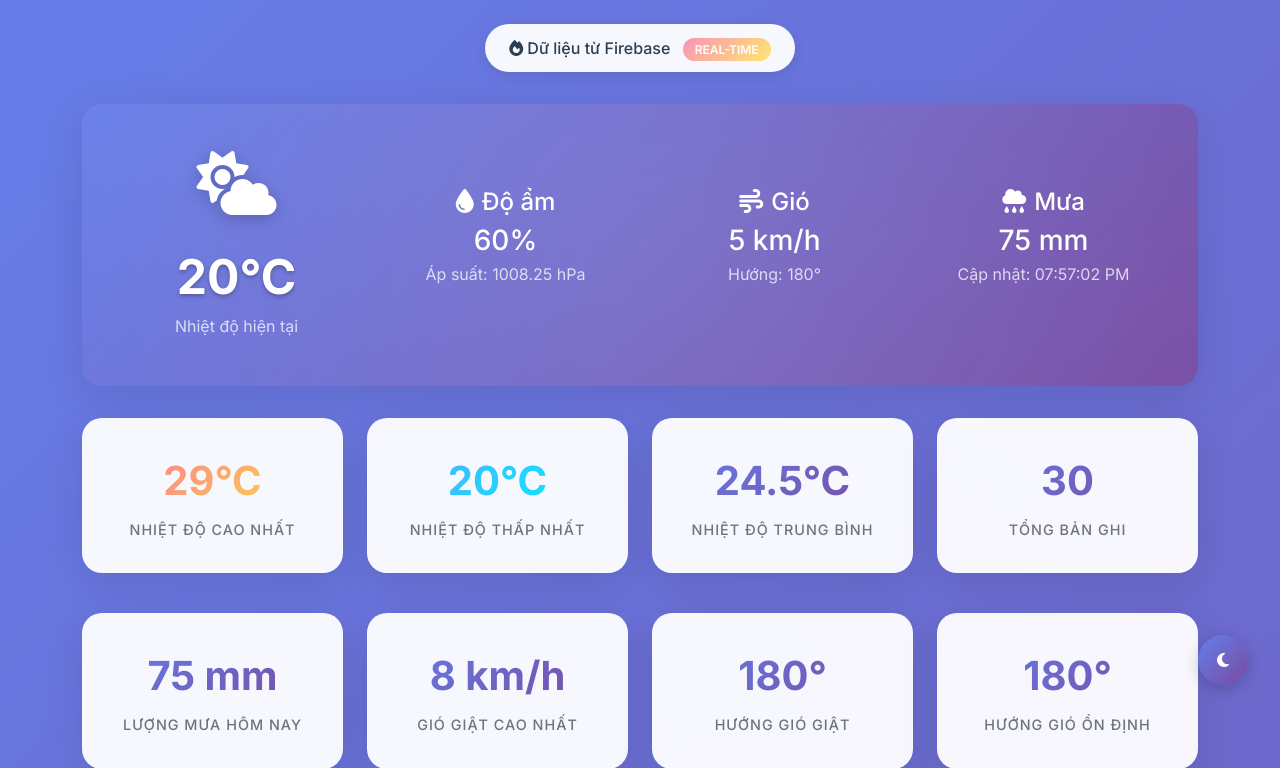
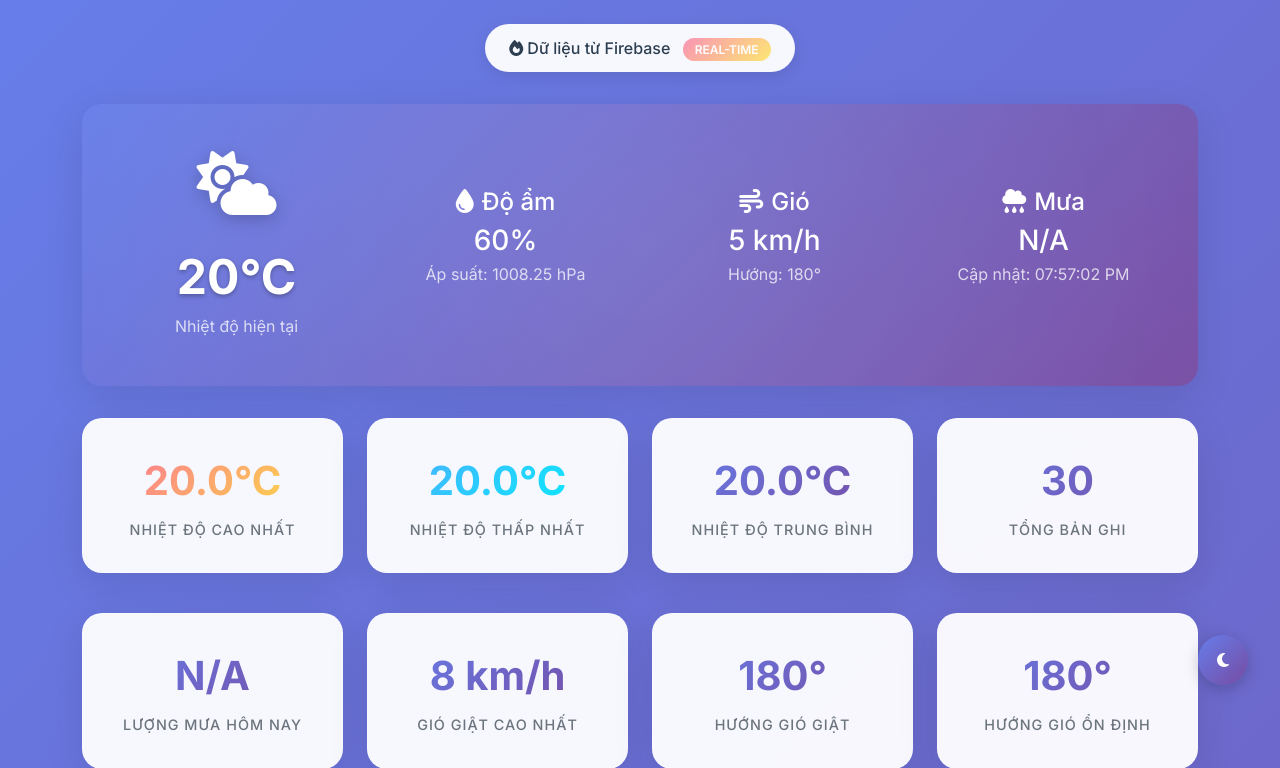
Before and after one commit to NguyenTanTan/weather_iot_vietfuture_2025, a Flask app: page / in a window 1280 px wide. Shown: the part 83-851 px from the top of the page. Run offline with Flask 3, Linux system fonts and the light colour scheme.

Commit message:
Update the processing data function

```diff
--- a/app.py
+++ b/app.py
@@ -3,7 +3,7 @@ import firebase_admin
 from firebase_admin import credentials, db
 import os
 from dotenv import load_dotenv
-from datetime import datetime, timedelta, timezone
+from datetime import datetime, timedelta, timezone, date
 import json
 import pytz
 
@@ -149,7 +149,7 @@ def get_default_weather_data():
             'temperature': 25.0 + (i % 10) - 5,  # Vary temperature
             'humidity': 60.0 + (i % 20),  # Vary humidity
             'pressure': 1013.25 + (i % 10) - 5,  # Vary pressure
-            'rain': (i % 3) * 2.5,  # Some rain days
+            'rain': round((i % 3) * 2.5 * 0.4, 0),  # Some rain days
             'sustain_windSpd': 5.0 + (i % 8),  # Vary wind speed
             'sustain_windDir': 180.0 + (i % 180),  # Vary wind direction
             'gust_windSpd': 8.0 + (i % 12),  # Vary gust wind speed
@@ -157,6 +157,28 @@ def get_default_weather_data():
         })
 
     return data
+
+def filter_today_data(weather_data):
+    """Filter weather data to only include today's records"""
+    today = date.today()
+    today_data = []
+
+    for item in weather_data:
+        item_datetime = item.get('datetime')
+        if isinstance(item_datetime, datetime):
+            item_date = item_datetime.date()
+        elif isinstance(item_datetime, str):
+            try:
+                item_date = datetime.fromisoformat(item_datetime.replace('Z', '+00:00')).date()
+            except:
+                continue
+        else:
+            continue
+
+        if item_date == today:
+            today_data.append(item)
+
+    return today_data
 
 @app.route('/')
 def index():
@@ -184,22 +206,41 @@ def get_weather_data():
             if isinstance(item.get('datetime'), datetime):
                 item['datetime'] = item['datetime'].isoformat()
 
-        # Calculate statistics from Firebase data
-        temps = [item.get('temperature', 0) for item in firebase_data]
-        humidities = [item.get('humidity', 0) for item in firebase_data]
-        pressures = [item.get('pressure', 0) for item in firebase_data]
+        # Filter data for today only for stats calculation
+        today_data = filter_today_data(firebase_data)
 
-        stats = {
-            'total_records': len(firebase_data),
-            'latest_temperature': float(temps[0]) if temps else 0,
-            'latest_humidity': float(humidities[0]) if humidities else 0,
-            'latest_pressure': float(pressures[0]) if pressures else 0,
-            'avg_temperature': float(sum(temps) / len(temps)) if temps else 0,
-            'avg_humidity': float(sum(humidities) / len(humidities)) if humidities else 0,
-            'max_temperature': float(max(temps)) if temps else 0,
-            'min_temperature': float(min(temps)) if temps else 0,
-            'last_update': firebase_data[0].get('datetime', datetime.now(VN_TZ).isoformat())
-        }
+        # Calculate statistics from today's data only
+        if today_data:
+            temps = [item.get('temperature', 0) for item in today_data]
+            humidities = [item.get('humidity', 0) for item in today_data]
+            pressures = [item.get('pressure', 0) for item in today_data]
+
+            stats = {
+                'total_records': len(firebase_data),
+                'today_records': len(today_data),
+                'latest_temperature': float(temps[0]) if temps else 0,
+                'latest_humidity': float(humidities[0]) if humidities else 0,
+                'latest_pressure': float(pressures[0]) if pressures else 0,
+                'avg_temperature': float(sum(temps) / len(temps)) if temps else 0,
+                'avg_humidity': float(sum(humidities) / len(humidities)) if humidities else 0,
+                'max_temperature': float(max(temps)) if temps else 0,
+                'min_temperature': float(min(temps)) if temps else 0,
+                'last_update': firebase_data[0].get('datetime', datetime.now(VN_TZ).isoformat())
+            }
+        else:
+            # No data for today
+            stats = {
+                'total_records': len(firebase_data),
+                'today_records': 0,
+                'latest_temperature': 0,
+                'latest_humidity': 0,
+                'latest_pressure': 0,
+                'avg_temperature': 0,
+                'avg_humidity': 0,
+                'max_temperature': 0,
+                'min_temperature': 0,
+                'last_update': 'Không có dữ liệu hôm nay'
+            }
 
         print(f"✅ Firebase data processed: {len(firebase_data)} records")
         return jsonify({
@@ -239,7 +280,7 @@ def get_weather_chart_data():
             'temperature': [item.get('temperature', 0) for item in chart_data],
             'humidity': [item.get('humidity', 0) for item in chart_data],
             'pressure': [item.get('pressure', 0) for item in chart_data],
-            'rain': [item.get('rain', 0) for item in chart_data],
+            'rain': [round(item.get('rain', 0) * 0.4, 0) for item in chart_data],
             'gust_windSpd': [item.get('gust_windSpd', 0) for item in chart_data],
             'gust_windDir': [item.get('gust_windDir', 0) for item in chart_data],
             'sustain_windSpd': [item.get('sustain_windSpd', 0) for item in chart_data],
@@ -272,23 +313,72 @@ def get_weather_summary():
             print("⚠️ Firebase data empty for summary, falling back to default")
             firebase_data = get_default_weather_data()
 
-        latest = firebase_data[0]
-        summary = {
-            'current_temp': float(latest.get('temperature', 0)),
-            'current_humidity': float(latest.get('humidity', 0)),
-            'current_pressure': float(latest.get('pressure', 0)),
-            'today_high': float(max([item.get('temperature', 0) for item in firebase_data])),
-            'today_low': float(min([item.get('temperature', 0) for item in firebase_data])),
-            'today_avg_temp': float(sum([item.get('temperature', 0) for item in firebase_data]) / len(firebase_data)),
-            'today_avg_humidity': float(sum([item.get('humidity', 0) for item in firebase_data]) / len(firebase_data)),
-            'wind_speed': float(latest.get('sustain_windSpd', 0)),
-            'wind_direction': float(latest.get('sustain_windDir', 0)),
-            'rain_today': float(sum([item.get('rain', 0) for item in firebase_data])),
-            'gust_wind_speed': float(latest.get('gust_windSpd', 0)),
-            'gust_wind_direction': float(latest.get('gust_windDir', 0)),
-            'sustain_wind_direction': float(latest.get('sustain_windDir', 0)),
-            'last_update': latest.get('datetime', datetime.now()).strftime('%I:%M:%S %p')
-        }
+        # Filter data for today only
+        today_data = filter_today_data(firebase_data)
+
+        if today_data:
+            # Use latest data from today
+            latest = today_data[0]
+
+            # Calculate today's statistics
+            today_temps = [item.get('temperature', 0) for item in today_data]
+            today_humidities = [item.get('humidity', 0) for item in today_data]
+            today_rains = [item.get('rain', 0) for item in today_data]
+
+            summary = {
+                'current_temp': float(latest.get('temperature', 0)),
+                'current_humidity': float(latest.get('humidity', 0)),
+                'current_pressure': float(latest.get('pressure', 0)),
+                'today_high': float(max(today_temps)) if today_temps else 0,
+                'today_low': float(min(today_temps)) if today_temps else 0,
+                'today_avg_temp': float(sum(today_temps) / len(today_temps)) if today_temps else 0,
+                'today_avg_humidity': float(sum(today_humidities) / len(today_humidities)) if today_humidities else 0,
+                'wind_speed': float(latest.get('sustain_windSpd', 0)),
+                'wind_direction': float(latest.get('sustain_windDir', 0)),
+                'rain_today': round(sum([rain * 0.4 for rain in today_rains]), 0) if today_rains else 0,
+                'gust_wind_speed': float(latest.get('gust_windSpd', 0)),
+                'gust_wind_direction': float(latest.get('gust_windDir', 0)),
+                'sustain_wind_direction': float(latest.get('sustain_windDir', 0)),
+                'last_update': latest.get('datetime', datetime.now()).strftime('%I:%M:%S %p')
+            }
+        else:
+            # No data for today - use latest available data for current readings but zero for today's stats
+            if firebase_data:
+                latest = firebase_data[0]
+                summary = {
+                    'current_temp': float(latest.get('temperature', 0)),
+                    'current_humidity': float(latest.get('humidity', 0)),
+                    'current_pressure': float(latest.get('pressure', 0)),
+                    'today_high': 0,
+                    'today_low': 0,
+                    'today_avg_temp': 0,
+                    'today_avg_humidity': 0,
+                    'wind_speed': float(latest.get('sustain_windSpd', 0)),
+                    'wind_direction': float(latest.get('sustain_windDir', 0)),
+                    'rain_today': 0,
+                    'gust_wind_speed': float(latest.get('gust_windSpd', 0)),
+                    'gust_wind_direction': float(latest.get('gust_windDir', 0)),
+                    'sustain_wind_direction': float(latest.get('sustain_windDir', 0)),
+                    'last_update': 'Không có dữ liệu hôm nay'
+                }
+            else:
+                # No data at all
+                summary = {
+                    'current_temp': 0,
+                    'current_humidity': 0,
+                    'current_pressure': 0,
+                    'today_high': 0,
+                    'today_low': 0,
+                    'today_avg_temp': 0,
+                    'today_avg_humidity': 0,
+                    'wind_speed': 0,
+                    'wind_direction': 0,
+                    'rain_today': 0,
+                    'gust_wind_speed': 0,
+                    'gust_wind_direction': 0,
+                    'sustain_wind_direction': 0,
+                    'last_update': 'Không có dữ liệu'
+                }
 
         print(f"✅ Firebase summary prepared: temp={summary['current_temp']}°C")
         return jsonify({
@@ -355,7 +445,7 @@ def get_weather_chart_data_by_period(period):
                 'temperature': [item.get('temperature', 0) for item in chart_data],
                 'humidity': [item.get('humidity', 0) for item in chart_data],
                 'pressure': [item.get('pressure', 0) for item in chart_data],
-                'rain': [item.get('rain', 0) for item in chart_data],
+                'rain': [round(item.get('rain', 0) * 0.4, 0) for item in chart_data],
                 'gust_windSpd': [item.get('gust_windSpd', 0) for item in chart_data],
                 'gust_windDir': [item.get('gust_windDir', 0) for item in chart_data],
                 'sustain_windSpd': [item.get('sustain_windSpd', 0) for item in chart_data],
@@ -394,7 +484,7 @@ def get_weather_chart_data_by_period(period):
                 'temperature': [sum(daily_data[date]['temperatures']) / len(daily_data[date]['temperatures']) if daily_data[date]['temperatures'] else 0 for date in dates],
                 'humidity': [sum(daily_data[date]['humidities']) / len(daily_data[date]['humidities']) if daily_data[date]['humidities'] else 0 for date in dates],
                 'pressure': [sum(daily_data[date]['pressures']) / len(daily_data[date]['pressures']) if daily_data[date]['pressures'] else 0 for date in dates],
-                'rain': [sum(daily_data[date]['rains']) for date in dates],  # Total rain per day
+                'rain': [round(sum(daily_data[date]['rains']) * 0.4, 0) for date in dates],  # Total rain per day
                 'gust_windSpd': [sum(daily_data[date]['gust_windSpds']) / len(daily_data[date]['gust_windSpds']) if daily_data[date]['gust_windSpds'] else 0 for date in dates],
                 'gust_windDir': [sum(daily_data[date]['gust_windDirs']) / len(daily_data[date]['gust_windDirs']) if daily_data[date]['gust_windDirs'] else 0 for date in dates],
                 'sustain_windSpd': [sum(daily_data[date]['sustain_windSpds']) / len(daily_data[date]['sustain_windSpds']) if daily_data[date]['sustain_windSpds'] else 0 for date in dates],
@@ -433,7 +523,7 @@ def get_weather_chart_data_by_period(period):
                 'temperature': [sum(monthly_data[month]['temperatures']) / len(monthly_data[month]['temperatures']) if monthly_data[month]['temperatures'] else 0 for month in months],
                 'humidity': [sum(monthly_data[month]['humidities']) / len(monthly_data[month]['humidities']) if monthly_data[month]['humidities'] else 0 for month in months],
                 'pressure': [sum(monthly_data[month]['pressures']) / len(monthly_data[month]['pressures']) if monthly_data[month]['pressures'] else 0 for month in months],
-                'rain': [sum(monthly_data[month]['rains']) for month in months],  # Total rain per month
+                'rain': [round(sum(monthly_data[month]['rains']) * 0.4, 0) for month in months],  # Total rain per month
                 'gust_windSpd': [sum(monthly_data[month]['gust_windSpds']) / len(monthly_data[month]['gust_windSpds']) if monthly_data[month]['gust_windSpds'] else 0 for month in months],
                 'gust_windDir': [sum(monthly_data[month]['gust_windDirs']) / len(monthly_data[month]['gust_windDirs']) if monthly_data[month]['gust_windDirs'] else 0 for month in months],
                 'sustain_windSpd': [sum(monthly_data[month]['sustain_windSpds']) / len(monthly_data[month]['sustain_windSpds']) if monthly_data[month]['sustain_windSpds'] else 0 for month in months],
@@ -450,7 +540,7 @@ def get_weather_chart_data_by_period(period):
                 'temperature': [item.get('temperature', 0) for item in chart_data],
                 'humidity': [item.get('humidity', 0) for item in chart_data],
                 'pressure': [item.get('pressure', 0) for item in chart_data],
-                'rain': [item.get('rain', 0) for item in chart_data],
+                'rain': [round(item.get('rain', 0) * 0.4, 0) for item in chart_data],
                 'gust_windSpd': [item.get('gust_windSpd', 0) for item in chart_data],
                 'gust_windDir': [item.get('gust_windDir', 0) for item in chart_data],
                 'sustain_windSpd': [item.get('sustain_windSpd', 0) for item in chart_data],
--- a/templates/index.html
+++ b/templates/index.html
@@ -1013,16 +1013,27 @@
         }
 
         function updateWeatherSummary(summary) {
+            // Helper function to format values - show N/A for zero values that should have data
+            function formatValue(value, unit, isToday = false) {
+                if (isToday && (value === 0 || value === '0')) {
+                    return 'N/A';
+                }
+                return value + unit;
+            }
+
+            // Current readings (always show, even if zero)
             document.getElementById('currentTemp').textContent = summary.current_temp + '°C';
             document.getElementById('currentHumidity').textContent = summary.current_humidity + '%';
             document.getElementById('currentPressure').textContent = summary.current_pressure + ' hPa';
             document.getElementById('windSpeed').textContent = summary.wind_speed + ' km/h';
             document.getElementById('windDirection').textContent = summary.wind_direction + '°';
-            document.getElementById('rainToday').textContent = summary.rain_today + ' mm';
+
+            // Today's stats (show N/A if no data today)
+            document.getElementById('rainToday').textContent = formatValue(summary.rain_today, ' mm', true);
             document.getElementById('lastUpdate').textContent = summary.last_update;
 
-            // Update additional information
-            document.getElementById('rainInfo').textContent = summary.rain_today + ' mm';
+            // Update additional information (today's stats)
+            document.getElementById('rainInfo').textContent = formatValue(summary.rain_today, ' mm', true);
             document.getElementById('gustWindInfo').textContent = (summary.gust_wind_speed || 0) + ' km/h';
             document.getElementById('gustWindDirInfo').textContent = (summary.gust_wind_direction || 0) + '°';
             document.getElementById('sustainWindDirInfo').textContent = (summary.sustain_wind_direction || 0) + '°';
@@ -1035,10 +1046,18 @@
         }
 
         function updateStats(stats) {
+            // Helper function to format temperature stats
+            function formatTempStat(value, unit) {
+                if (stats.today_records === 0 || value === 0) {
+                    return 'N/A';
+                }
+                return value.toFixed(1) + unit;
+            }
+
             document.getElementById('totalRecords').textContent = stats.total_records;
-            document.getElementById('todayHigh').textContent = stats.max_temperature + '°C';
-            document.getElementById('todayLow').textContent = stats.min_temperature + '°C';
-            document.getElementById('avgTemp').textContent = stats.avg_temperature.toFixed(1) + '°C';
+            document.getElementById('todayHigh').textContent = formatTempStat(stats.max_temperature, '°C');
+            document.getElementById('todayLow').textContent = formatTempStat(stats.min_temperature, '°C');
+            document.getElementById('avgTemp').textContent = formatTempStat(stats.avg_temperature, '°C');
         }
 
         function createCharts(chartData) {
```
